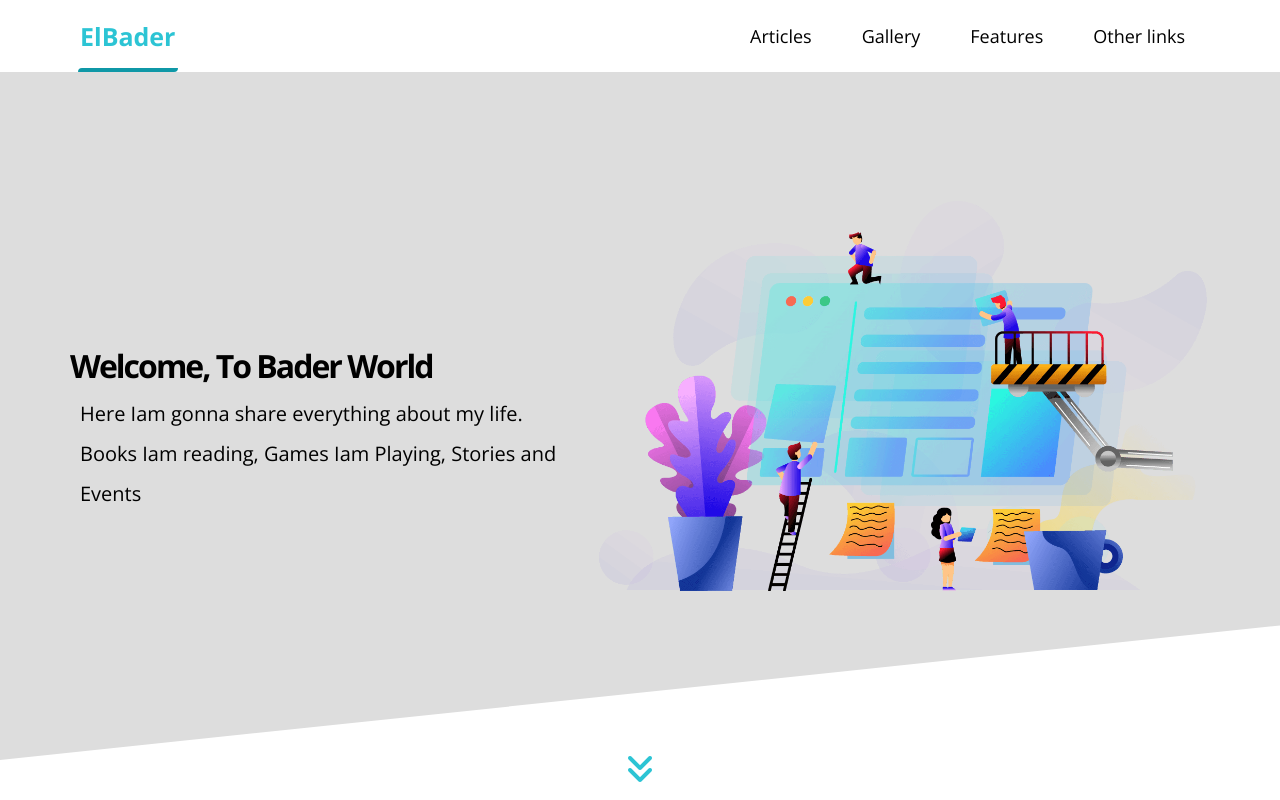
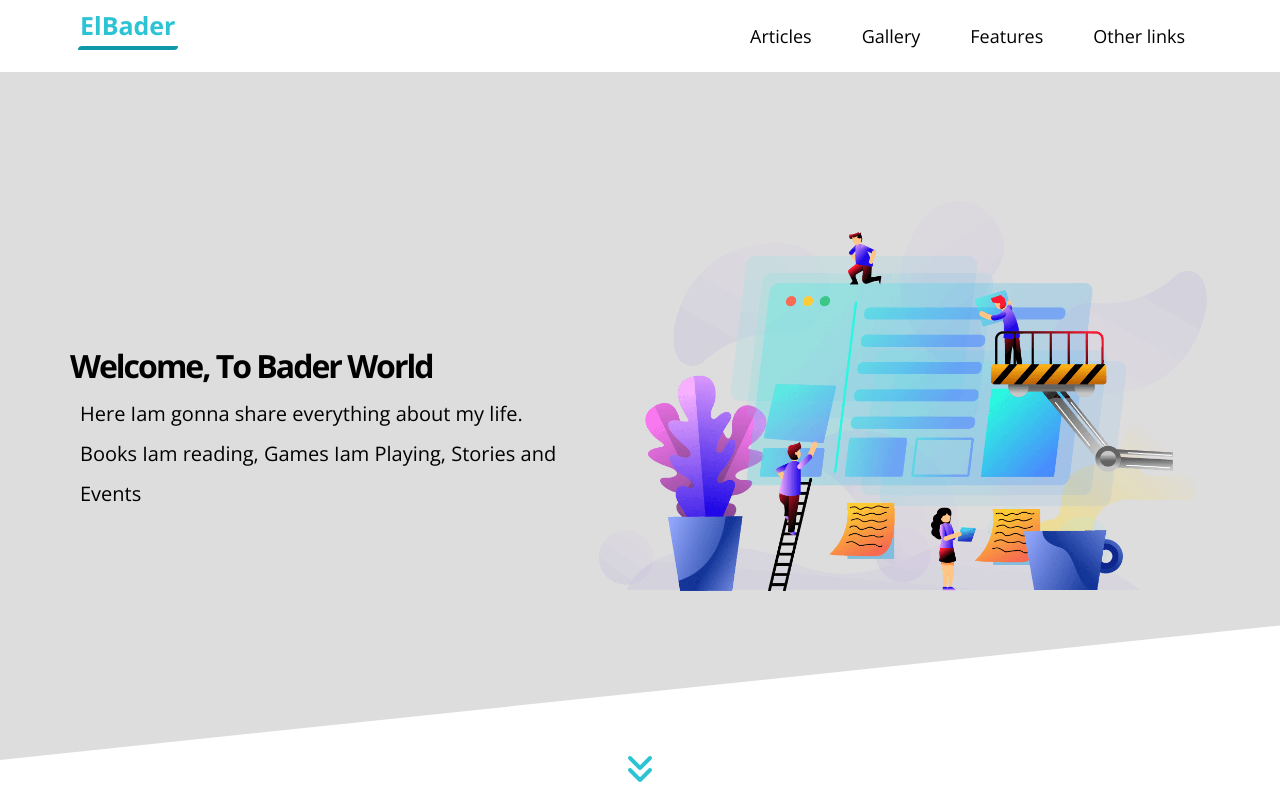
Before and after one commit to RokaiaKhalid/ElBader, a plain HTML site: page index.html in a window 1280 px wide. Shown: the top 800 px of the page. Drawn offline with nearby package versions, Linux system fonts and the light colour scheme.

Commit message:
Update Master.css

```diff
--- a/CSS/Master.css
+++ b/CSS/Master.css
@@ -154,7 +154,7 @@ img {
   font-weight: bold;
   font-size: 25px;
   padding: 10px;
-  height: 72px;
+  height: 50px;
   display: flex;
   justify-content: center;
   align-items: center;
```
